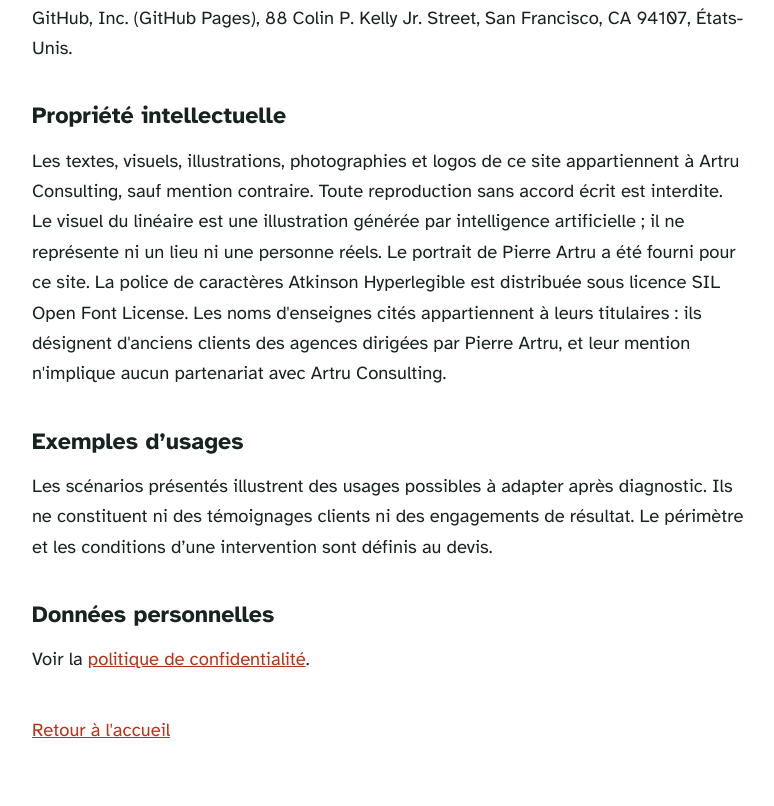
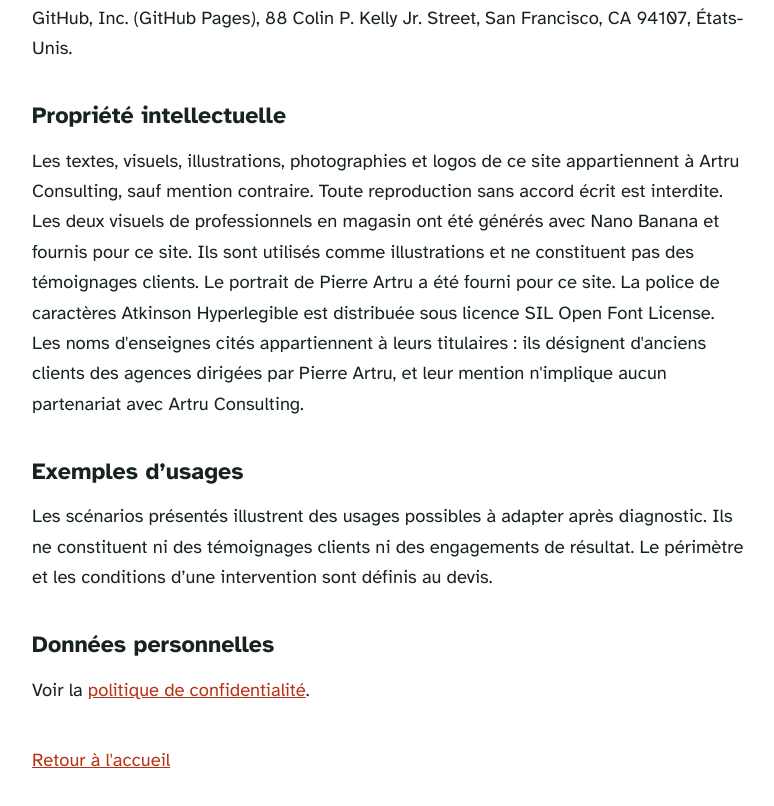
Before and after one commit to artru-consulting/landing-pme-alimentaire, a plain HTML site: page mentions-legales/index.html in a window 1280 px wide. Shown: the part 801-1607 px from the top of the page, without its empty margins (252-1026 px from the left). Drawn offline with Linux system fonts and the light colour scheme.

Commit message:
Actualise la provenance des illustrations fournies

```diff
--- a/mentions-legales/index.html
+++ b/mentions-legales/index.html
@@ -44,7 +44,7 @@ Contact : <a href="mailto:pierre@artruconsulting.com">pierre@artruconsulting.com
 <p>GitHub, Inc. (GitHub Pages), 88 Colin P. Kelly Jr. Street, San Francisco, CA 94107, États-Unis.</p>
 
 <h2>Propriété intellectuelle</h2>
-<p>Les textes, visuels, illustrations, photographies et logos de ce site appartiennent à Artru Consulting, sauf mention contraire. Toute reproduction sans accord écrit est interdite. Le visuel du linéaire est une illustration générée par intelligence artificielle ; il ne représente ni un lieu ni une personne réels. Le portrait de Pierre Artru a été fourni pour ce site. La police de caractères Atkinson Hyperlegible est distribuée sous licence SIL Open Font License. Les noms d'enseignes cités appartiennent à leurs titulaires : ils désignent d'anciens clients des agences dirigées par Pierre Artru, et leur mention n'implique aucun partenariat avec Artru Consulting.</p>
+<p>Les textes, visuels, illustrations, photographies et logos de ce site appartiennent à Artru Consulting, sauf mention contraire. Toute reproduction sans accord écrit est interdite. Les deux visuels de professionnels en magasin ont été générés avec Nano Banana et fournis pour ce site. Ils sont utilisés comme illustrations et ne constituent pas des témoignages clients. Le portrait de Pierre Artru a été fourni pour ce site. La police de caractères Atkinson Hyperlegible est distribuée sous licence SIL Open Font License. Les noms d'enseignes cités appartiennent à leurs titulaires : ils désignent d'anciens clients des agences dirigées par Pierre Artru, et leur mention n'implique aucun partenariat avec Artru Consulting.</p>
 
 <h2>Exemples d’usages</h2>
 <p>Les scénarios présentés illustrent des usages possibles à adapter après diagnostic. Ils ne constituent ni des témoignages clients ni des engagements de résultat. Le périmètre et les conditions d’une intervention sont définis au devis.</p>
```
